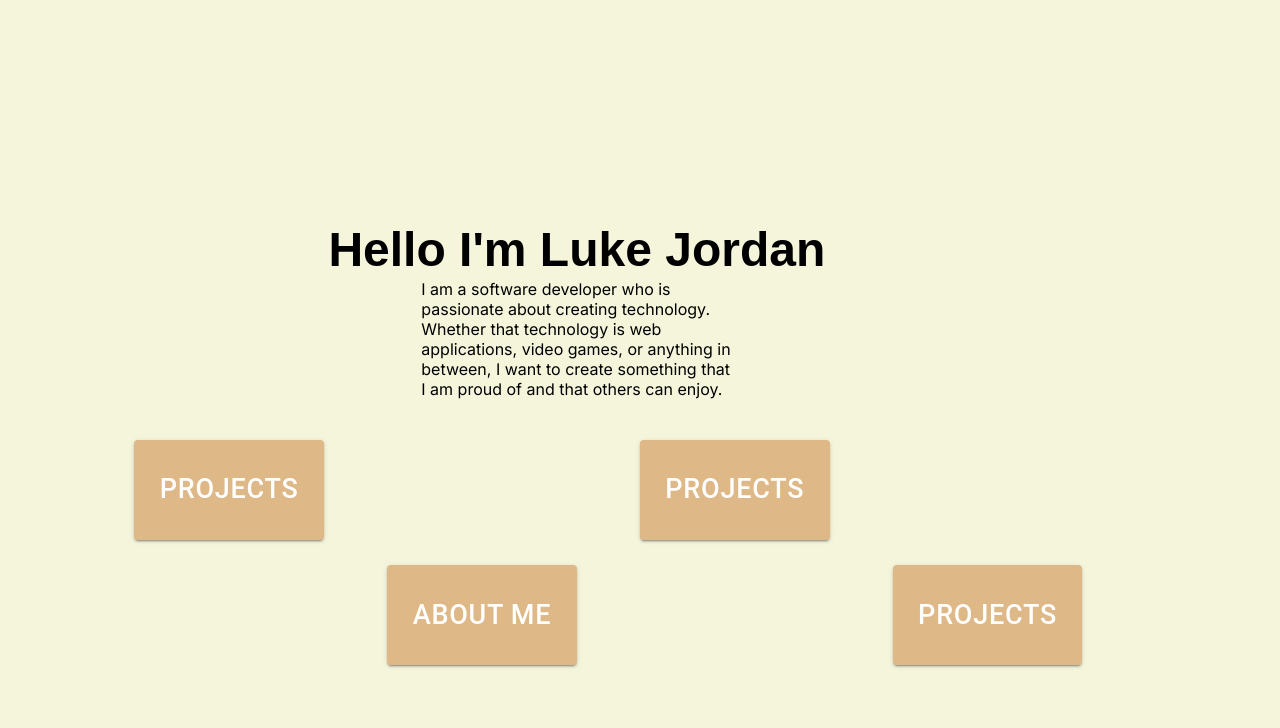
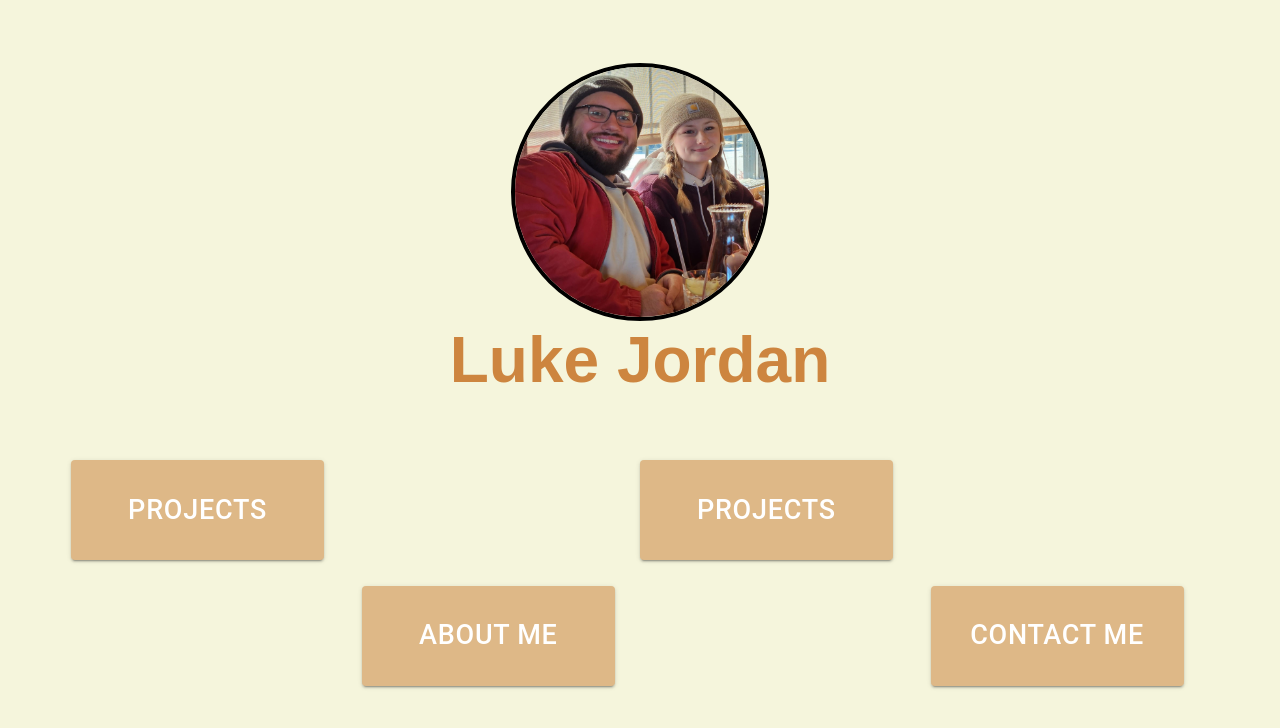
Before and after one commit to lukewarm22/Personal-Website, a Next.js app: page / in a window 1280 px wide. Shown: the top 728 px of the page. Built offline with nearby package versions, Linux system fonts and the light colour scheme.

Commit message:
fixed home page

```diff
--- a/app/page.tsx
+++ b/app/page.tsx
@@ -1,37 +1,58 @@
 "use client";
 import Image from "next/image";
 import Link from "next/link";
-
+import personalPic from "../public/me.jpg";
 import Button from "@mui/material/Button";
 
 export default function Home() {
   return (
+
     <div style={{ minHeight: "80%" }}>
+      <img
+        src="/me.jpg"
+        alt="picture of me"
+        width={0}
+        height={0}
+        sizes="100vw"
+        style={{
+          display: "block",
+          width: 250,
+          height: 250,
+          marginLeft: "auto",
+          marginRight: "auto",
+          borderRadius: "100%",
+          marginTop: "5%",
+          borderColor: "black",
+          borderStyle: "solid",
+          borderWidth: 4,
+        }}
+      />
       <h1
         style={{
-          fontSize: "3rem",
+          color: "peru",
+          fontSize: "4rem",
           fontWeight: "bold",
           textAlign: "center",
-          marginRight: "10%",
+          marginRight: "auto",
+          marginLeft: "auto",
           fontFamily: "sans-serif",
-          paddingTop: "15%",
-          marginBottom: 2,
+          marginBottom: "3%",
+          paddingRight: 0,
+          marginTop:2
         }}
       >
-        Hello I'm Luke Jordan
+      Luke Jordan
       </h1>
-      <p style={{marginTop: 0,marginLeft:"32.7%", width:"25%"}}>
-        I am a software developer who is passionate about creating technology. Whether that technology is web applications, video games, or anything in between, I want to create something that I am proud of and that others can enjoy.
-      </p>
+
 
       <Button
         variant="contained"
         sx={{
           backgroundColor: "burlywood",
-          width: "15%",
+          width: "20%",
           height: 100,
           fontSize: "27px",
-          marginLeft: "10%",
+          marginLeft: "5%",
           marginTop: "2%",
         }}
         onClick={() => {
@@ -44,7 +65,7 @@ export default function Home() {
         variant="contained"
         sx={{
           backgroundColor: "burlywood",
-          width: "15%",
+          width: "20%",
           height: 100,
           fontSize: "27px",
           marginLeft: "25%",
@@ -56,15 +77,15 @@ export default function Home() {
       >
         Projects
       </Button>
-      <br/>
+      <br />
       <Button
         variant="contained"
         sx={{
           backgroundColor: "burlywood",
-          width: "15%",
+          width: "20%",
           height: 100,
           fontSize: "27px",
-          marginLeft: "30%",
+          marginLeft: "28%",
           marginTop: "2%",
         }}
         onClick={() => {
@@ -77,7 +98,7 @@ export default function Home() {
         variant="contained"
         sx={{
           backgroundColor: "burlywood",
-          width: "15%",
+          width: "20%",
           height: 100,
           fontSize: "27px",
           marginLeft: "25%",
@@ -87,7 +108,7 @@ export default function Home() {
           window.location.href = "/projects";
         }}
       >
-        Projects
+        Contact Me
       </Button>
     </div>
   );
--- a/next.config.js
+++ b/next.config.js
@@ -1,4 +1,7 @@
 /** @type {import('next').NextConfig} */
-const nextConfig = {}
+const nextConfig = {
+    images: {
+    }
+}
 
 module.exports = nextConfig
```
Also changed, not shown: public/me.JPG (added).
